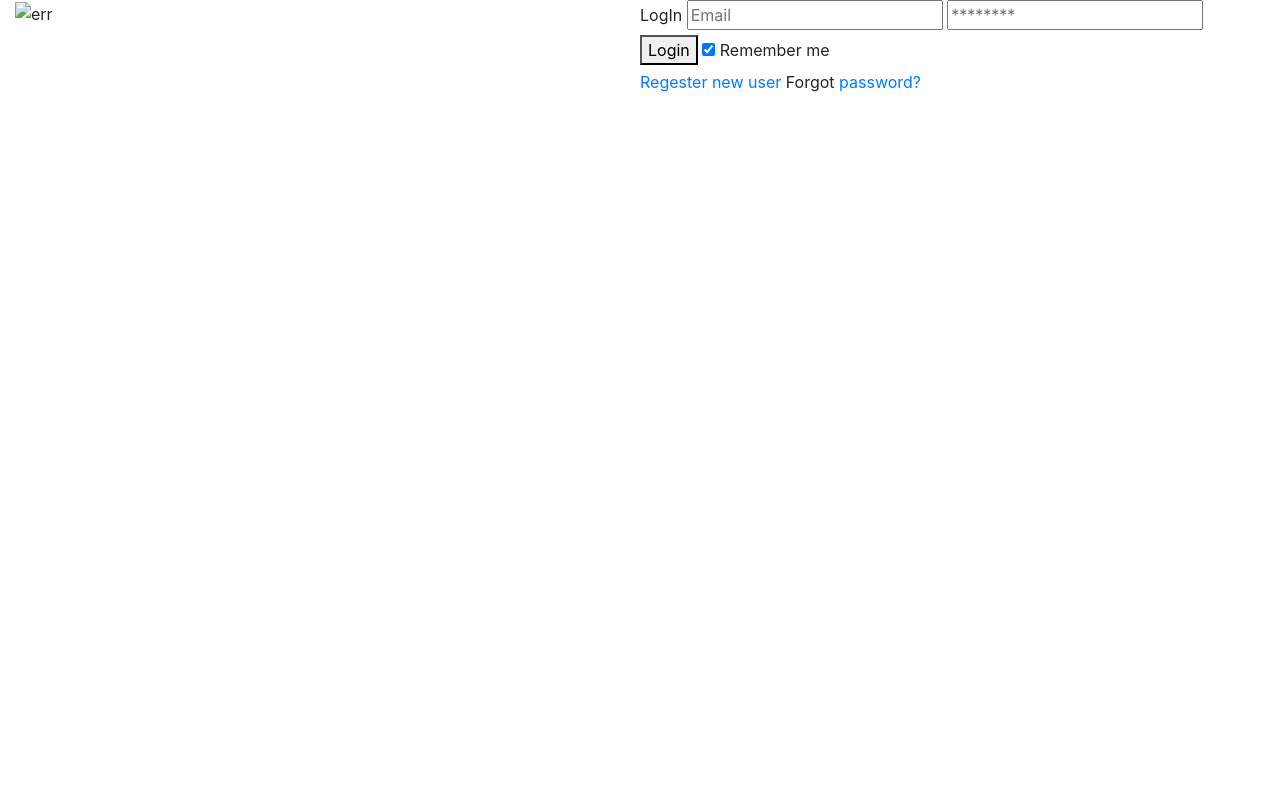
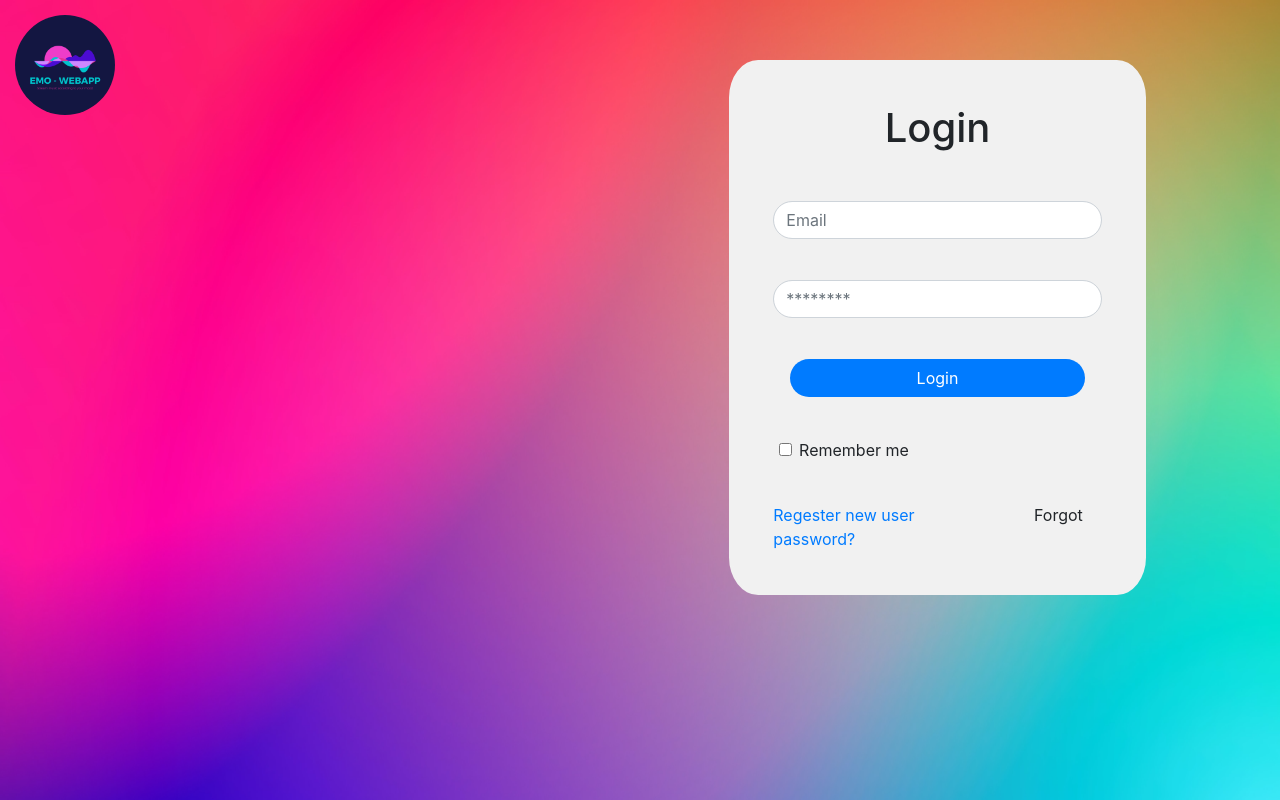
Before and after one commit to RitwajSrivastava/Emo-Web-Player, a plain HTML site: page HTML/login.html in a window 1280 px wide. Drawn offline with nearby package versions, Linux system fonts and the light colour scheme.

Commit message:
1st update

```diff
--- /dev/null
+++ b/CSS/login.css
@@ -0,0 +1,73 @@
+* {
+    margin: 0;
+    padding: 0;
+}
+
+body{
+    background-image: url('../Images/login-pageBackground.jpg');
+    background-size: cover;
+    background-repeat: no-repeat;
+}
+
+form {
+    border: 3px solid #f1f1f1;
+    margin-top: 10%;
+    margin-bottom: 10%;
+    margin-left: 15%;
+    margin-right: 15%;
+    background-color: #f1f1f1;
+    border-radius: 7%;
+}
+
+
+.form-group
+{
+    margin: 10%;
+    align-content: center;
+    text-align: center;
+}
+
+
+.form-control
+{
+    border-radius: 20px;
+}
+
+.login-btn
+{
+    width: 90%;
+    border-radius: 20px;
+    background-color: #007BFF;
+    color: white;
+}
+
+.login-form-2ndpart
+{
+    margin: 10%;
+}
+
+
+
+.logo
+{
+    margin-top: 2.5%;
+    width: 100px;
+    height: auto;
+    border-radius: 50%;
+}
+
+
+.login-leftpart
+{
+    align-items: center;
+}
+
+.form-check-label
+{
+    margin-left: 12%;
+}
+
+.psw
+{
+    margin-left: 35%;
+}
--- a/HTML/login.html
+++ b/HTML/login.html
@@ -7,31 +7,48 @@
 
     <!-- Bootstrap CSS -->
     <link rel="stylesheet" href="https://maxcdn.bootstrapcdn.com/bootstrap/4.0.0/css/bootstrap.min.css" integrity="sha384-Gn5384xqQ1aoWXA+058RXPxPg6fy4IWvTNh0E263XmFcJlSAwiGgFAW/dAiS6JXm" crossorigin="anonymous">
-
+    <link rel="stylesheet" href="../CSS/login.css">
     <title>Login</title>
   </head>
   <body>
       <div class="container-fluid row login-container" id="login-container">
-          <div class="col-md-6 login-leftpart" id="login-leftpart">
+
+
+
+        <div class="col-md-6 login-leftpart" id="login-leftpart">
               <div id="logo">
-                  <img src="" alt="err">
+                  <img src="../Images/logo.jpeg" alt="err" class="logo">
               </div>
               <div id="">
 
               </div>
           </div>
+
+
+
+
           <div id="login-rightpart" class="col-md-6 login-rightpart">
               <form action="" id="login-form" class="login-form">
                   <div id="login-form-1stpart">
-                    <Label>LogIn</Label>
-                    <input type="text" placeholder="Email" id="login-email">
-                    <input type="password" placeholder="********" id="login-password">
-                    <button type="submit" id="login-button">Login</button>
-                    <label>
-                      <input type="checkbox" checked="checked" name="remember"> Remember me
-                    </label>
+                    <div class="form-group">
+                      <h1>Login</h1>
+                    </div>
+                    <div class="form-group">
+                      <input type="text" placeholder="Email" id="login-email" class="form-control">
+                    </div>
+                    <div class="form-group">
+                      <input type="password" placeholder="********" id="login-password" class="form-control">
+                    </div>
+                    <div class="form-group">
+                      <button type="submit" id="login-button" class="btn login-btn">Login</button>
+                    </div>
+                    <div class="form-check">
+                      <label class="form-check-label">
+                        <input class="form-check-input" type="checkbox"> Remember me
+                      </label>
+                    </div>
                   </div>
-                  <div id="login-form-2ndpart">
+                  <div id="login-form-2ndpart" class="login-form-2ndpart">
                     <a href="#">Regester new user</a></span>
                     <span class="psw">Forgot <a href="#">password?</a></span>
                   </div>
```
Also changed, not shown: Images/login-pageBackground.jpg (added), Images/logo.jpeg (added).
